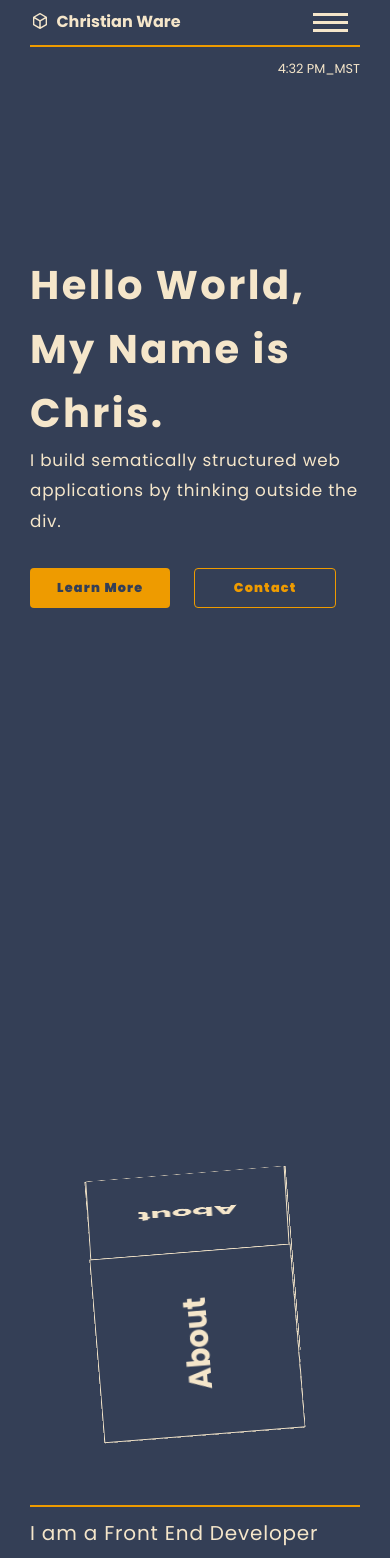
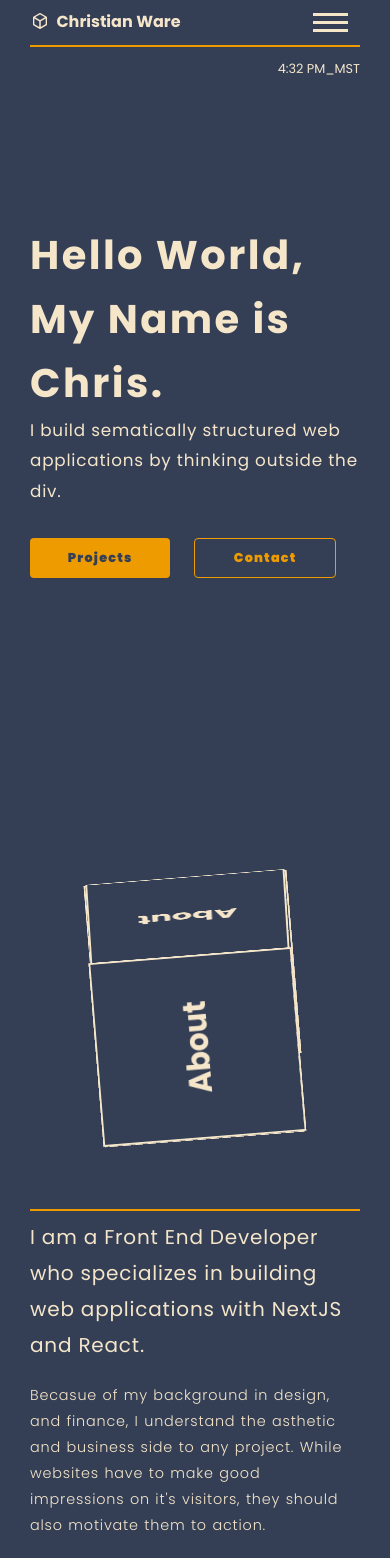
Before and after one commit to ChristianWare/Portland, a Next.js app: page / in a window 390 px wide. Shown: the top 1558 px of the page. Built offline with nearby package versions, Linux system fonts and the light colour scheme.

Commit message:
Footer/Viewport Height Changes

```diff
--- a/src/components/Footer.js
+++ b/src/components/Footer.js
@@ -95,9 +95,11 @@ function Footer() {
         <p lassName={styles.fCopy}>
           <span className={styles.fCopyLogo}>
             <SiHackthebox className={styles.fcopyIcon} />
-            <a>Christian Ware {new Date().getFullYear()}</a>
+            <a>
+              Christian Ware {new Date().getFullYear()} &copy; - All Rights
+              Reserved
+            </a>
           </span>
-          &copy; - All Rights Reserved
         </p>
       </div>
     </footer>
--- a/src/components/Hero.js
+++ b/src/components/Hero.js
@@ -17,8 +17,8 @@ function Hero() {
                 </h5>
               </div>
               <div className={styles.buttonContainer}>
-                <Link href='#about'>
-                  <a className={styles.button1}>Learn More</a>
+                <Link href='#projects'>
+                  <a className={styles.button1}>Projects</a>
                 </Link>
                 <Link href='#contact'>
                   <a className={styles.button2}>Contact</a>
--- a/styles/Cube.module.css
+++ b/styles/Cube.module.css
@@ -51,7 +51,7 @@
 
 .cube .front {
     background-color: var(--dark);
-    border: 1px solid var(--light);
+    border: 2px solid var(--light);
     transform: rotateY(0deg) translateZ(100px);
 }
 
@@ -61,7 +61,7 @@
 
 .cube .back {
     background-color: var(--dark);
-    border: 1px solid var(--light);
+    border: 2px solid var(--light);
     transform: rotateX(180deg) translateZ(100px);
 }
 
@@ -71,7 +71,7 @@
 
 .cube .right {
     background-color: var(--dark);
-    border: 1px solid var(--light);
+    border: 2px solid var(--light);
     transform: rotateY(90deg) translateZ(100px);
 }
 
@@ -81,7 +81,7 @@
 
 .cube .left {
     background-color: var(--dark);
-    border: 1px solid var(--light);
+    border: 2px solid var(--light);
     transform: rotateY(-90deg) translateZ(100px);
 }
 
@@ -91,7 +91,7 @@
 
 .cube .top {
     background-color: var(--dark);
-    border: 1px solid var(--light);
+    border: 2px solid var(--light);
     transform: rotateX(90deg) translateZ(100px);
 }
 
@@ -101,7 +101,7 @@
 
 .cube .bottom {
     background-color: var(--dark);
-    border: 1px solid var(--light);
+    border: 2px solid var(--light);
     transform: rotateX(-90deg) translateZ(100px);
 }
 
--- a/styles/Hero.module.css
+++ b/styles/Hero.module.css
@@ -1,7 +1,7 @@
 .hero {
 display: flex;
 justify-content: space-between;
-height: 95vh;
+height: 60vh;
 max-width: 1000px;
 background-color: transparent;
 transition: none;
@@ -10,6 +10,7 @@ margin-top: 50px;
 
 .heroLeft {
     flex: 3;
+    background-color: transparent;
 }
 
 .heroName {
@@ -101,7 +102,7 @@ margin-top: 50px;
         flex-direction: column-reverse;
         /* margin-top: 200px; */
         position: relative;
-        top: 70px;
+        top: 40px;
         transition: none;
 
 
--- a/styles/ProjectsCube.module.css
+++ b/styles/ProjectsCube.module.css
@@ -56,7 +56,7 @@
     font-weight: 700;
     letter-spacing: 2px;
     transition: 0.5s;
-    border: 1px solid var(--light);
+    border: 2px solid var(--light);
     user-select: none;
 }
 
```
